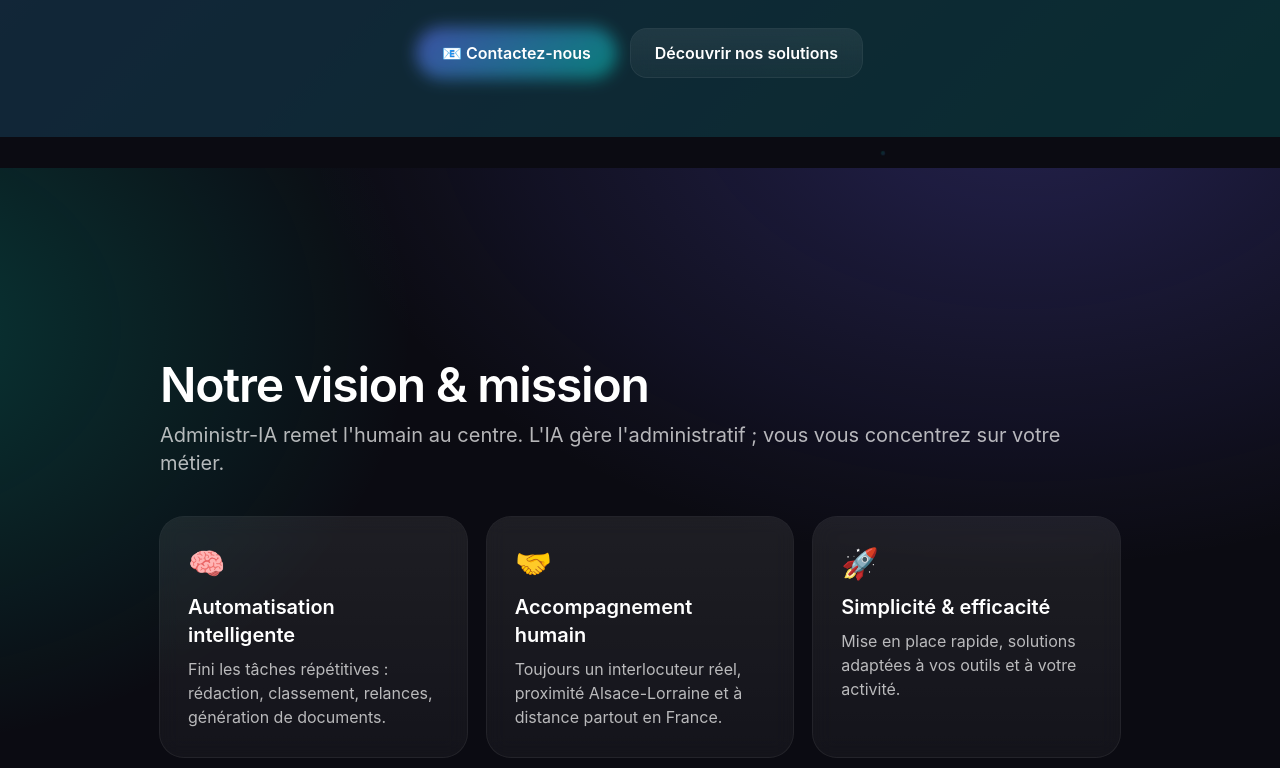
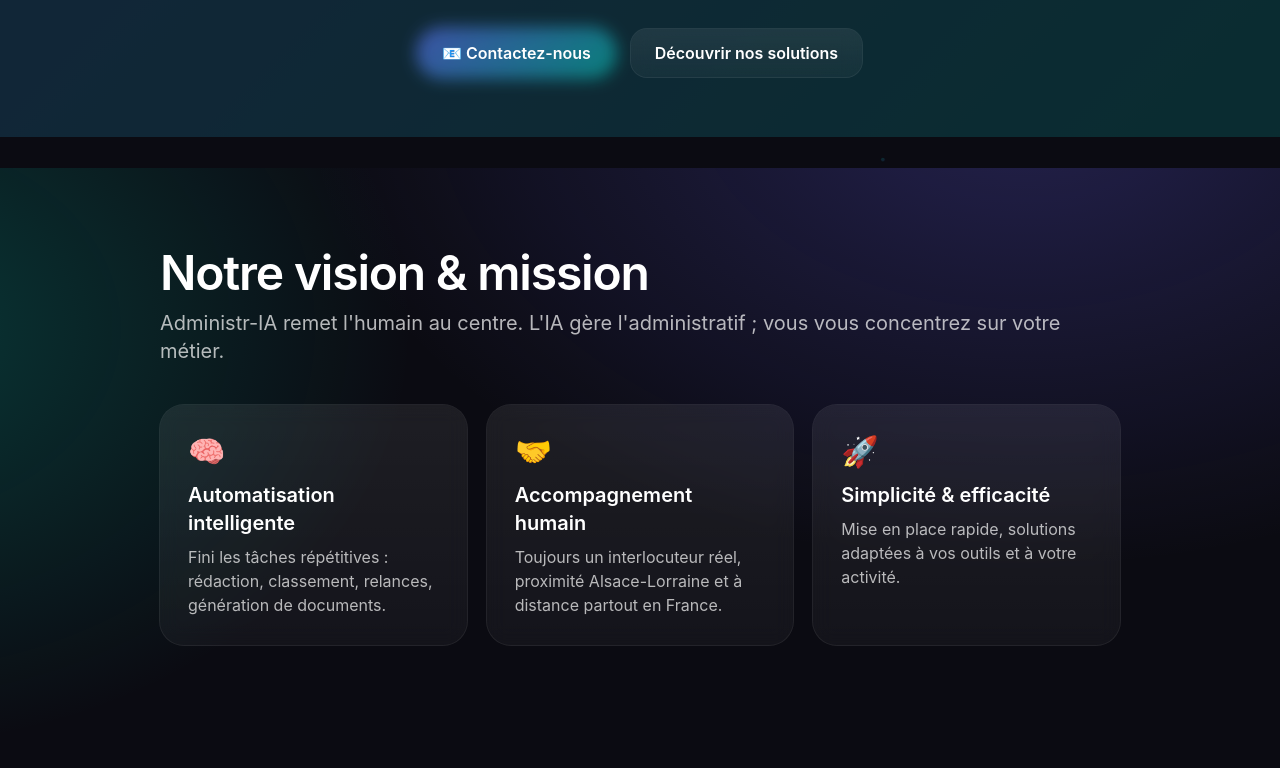
Before and after one commit to clementsimoutre-beep/Site-Administr-IA, a plain HTML site: page index.html in a window 1280 px wide. Shown: the part 632-1400 px from the top of the page. Drawn offline with nearby package versions, Linux system fonts and the light colour scheme.

Commit message:
Add files via upload

```diff
--- a/index.html
+++ b/index.html
@@ -177,7 +177,7 @@
       ];
 
       const Section = ({ id, title, subtitle, children }) => (
-        React.createElement('section', { id, className: "relative px-6 md:px-24 lg:px-40 py-48 md:py-56 z-10" },
+        React.createElement('section', { id, className: "relative px-6 md:px-24 lg:px-40 py-20 md:py-28 z-10" },
           React.createElement('div', { className: "max-w-7xl mx-auto" },
             motion ? React.createElement(motion.h2, { initial:{opacity:0,y:20}, whileInView:{opacity:1,y:0}, viewport:{once:true, amount:.3}, transition:{duration:.6},
               className: "text-3xl md:text-5xl font-semibold tracking-tight" }, title) :
```
